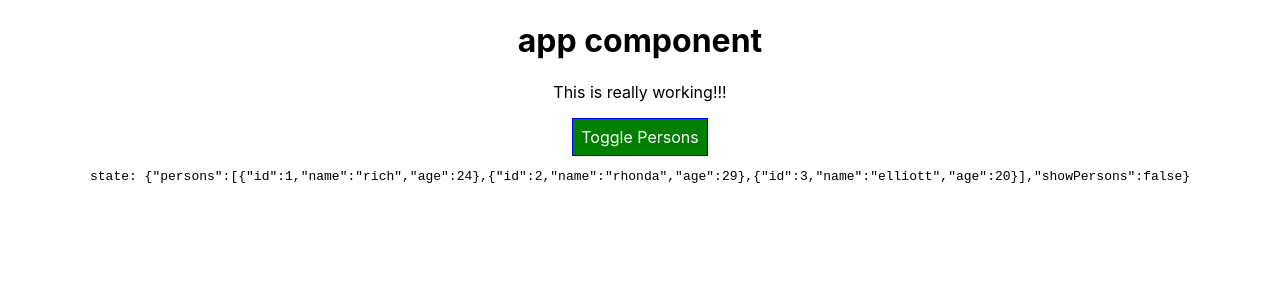
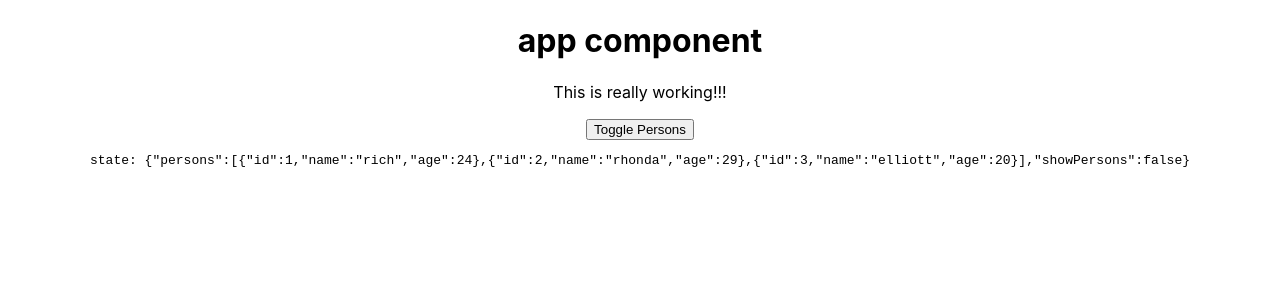
Before and after one commit to richard-buckingham/react-complete-guide, a React (Create React App) app: page / in a window 1280 px wide. Shown: the top 300 px of the page. Built offline with nearby package versions, Linux system fonts and the light colour scheme.

Commit message:
more css modules

```diff
--- a/src/App.js
+++ b/src/App.js
@@ -57,15 +57,6 @@ class App extends Component {
   };
 
   render() {
-    const buttonStyle = {
-      backgroundColor: "green",
-      color: "white",
-      font: "inherit",
-      border: "1px solid blue",
-      padding: "8px",
-      cursor: "pointer"
-    };
-
     // conditionally display persons
     let persons = null;
     if (this.state.showPersons) {
@@ -84,8 +75,6 @@ class App extends Component {
           })}
         </div>
       );
-
-      buttonStyle.backgroundColor = "red";
     }
 
     const classes = [];
@@ -101,9 +90,7 @@ class App extends Component {
         <h1>app component</h1>
         <p className={classes.join(" ")}>This is really working!!!</p>
 
-        <button style={buttonStyle} onClick={this.togglePersonHandler}>
-          Toggle Persons
-        </button>
+        <button onClick={this.togglePersonHandler}>Toggle Persons</button>
         {persons}
 
         <pre>state: {JSON.stringify(this.state)}</pre>
--- a/src/App.module.css
+++ b/src/App.module.css
@@ -9,3 +9,12 @@
 .bold {
   font-weight: bold;
 }
+
+.App button {
+  background-color: "green";
+  color: "white";
+  font: "inherit";
+  border: "1px solid blue";
+  padding: "8px";
+  cursor: "pointer";
+}
```
